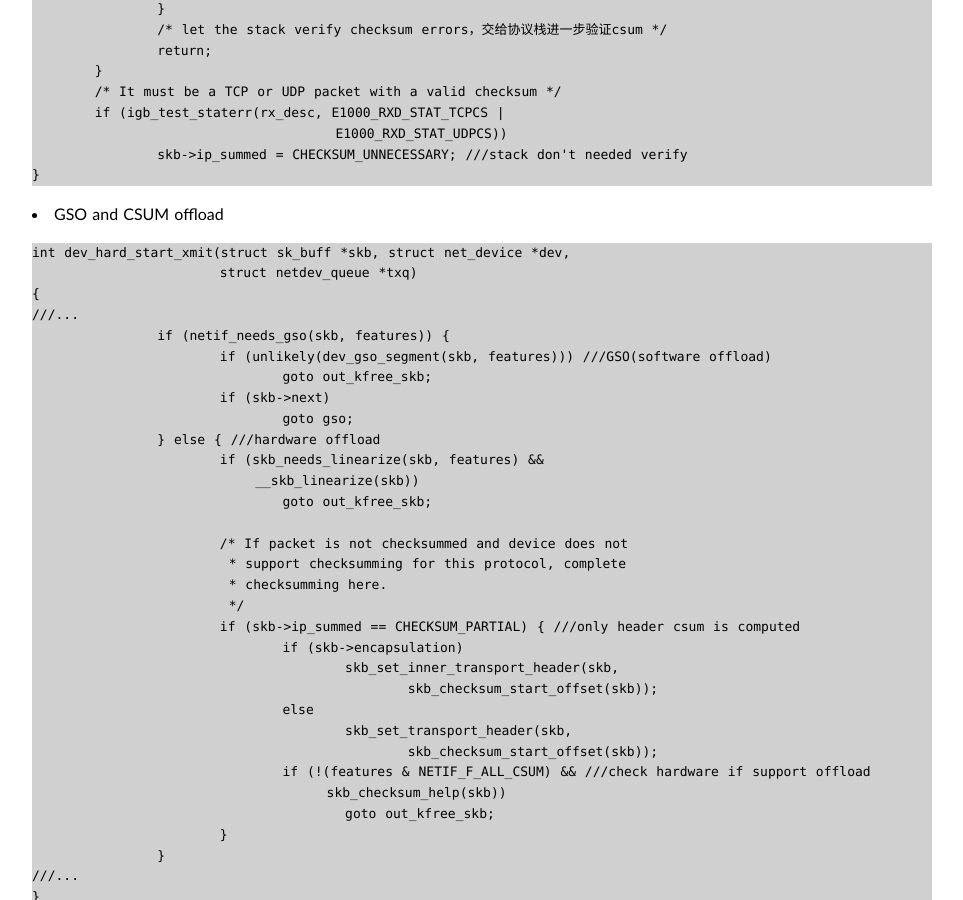
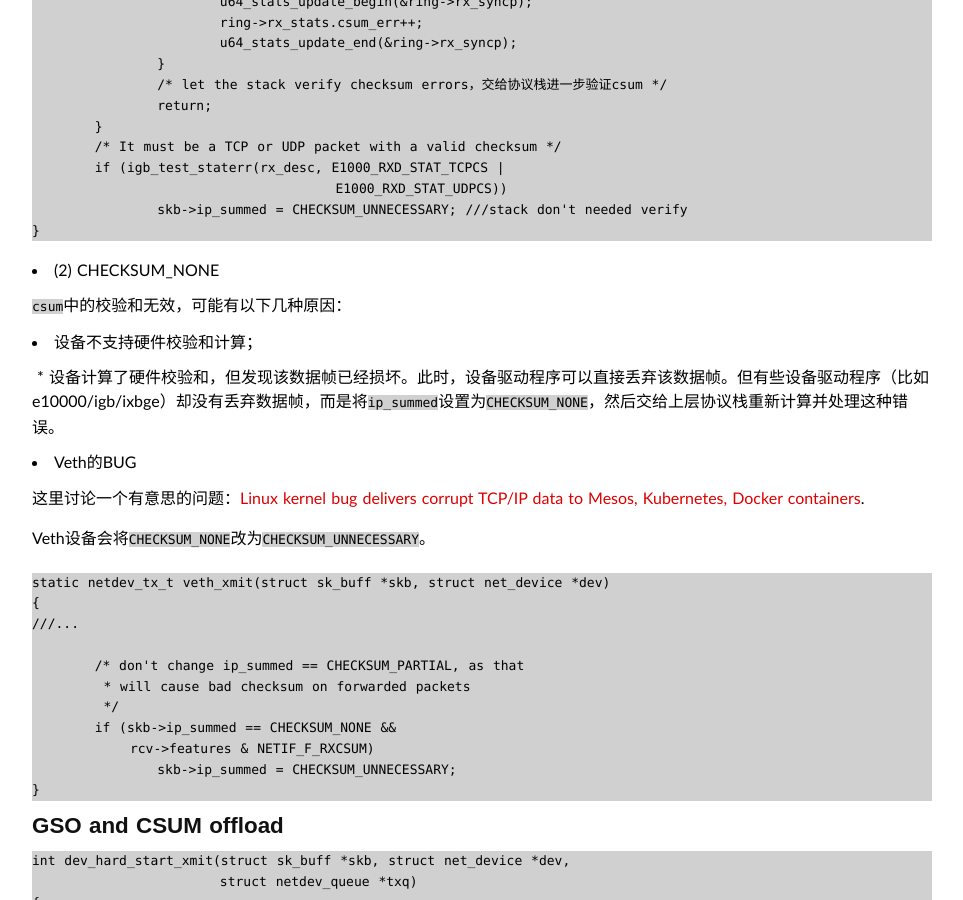
Before and after one commit to hustcat/hustcat.github.io, a Jekyll site: the page built from wiki/network/checksum.md, in a window 1280 px wide and 900 px high, scrolled down 1738 px. Shown: the whole window, without its empty margins (158-1121 px from the left). Built offline with Jekyll 4.4.1, drawn with Linux system fonts in a browser that asks for light colours; some web fonts are replaced; our own code applies the rules of GitHub Pages for plain Markdown files; comment, search, counter and statistics services are not loaded; some of the changed text lies outside the part shown.

Commit message:
Update checksum.md

````diff
--- a/wiki/network/checksum.md
+++ b/wiki/network/checksum.md
@@ -1,5 +1,5 @@
 
-* net_device->features
+## net_device->features
 
 `net_device->features`字段表示设备的各种特性。其中一些位用于表示硬件校验和的计算能力：
 
@@ -19,7 +19,7 @@
 
 值得一提的是，`igb/ixgbe`使用的`NETIF_F_IP_CSUM`.
 
-* sk_buff
+## sk_buff
 
 取决于skb是接收封包，还是发送封包，`skb->csum`和`skb->ip_summed`的意义会不同。
 
@@ -56,9 +56,9 @@ struct sk_buff {
 #define CHECKSUM_PARTIAL 3 ///only compute IP header, not include data
 ```
 
+对于接收包,`skb->csum`可能包含L4校验和。`skb->ip_summed`表述L4校验和的状态：
 
-
-* CHECKSUM_UNNECESSARY
+* (1) CHECKSUM_UNNECESSARY
 
 `CHECKSUM_UNNECESSARY`表示底层硬件已经计算了CSUM。
 
@@ -98,8 +98,36 @@ static inline void igb_rx_checksum(struct igb_ring *ring,
 }
 ```
 
+* (2) CHECKSUM_NONE
 
-* GSO and CSUM offload
+`csum`中的校验和无效，可能有以下几种原因：
+
+  * 设备不支持硬件校验和计算；
+
+  * 设备计算了硬件校验和，但发现该数据帧已经损坏。此时，设备驱动程序可以直接丢弃该数据帧。但有些设备驱动程序（比如e10000/igb/ixbge）却没有丢弃数据帧，而是将`ip_summed`设置为`CHECKSUM_NONE`，然后交给上层协议栈重新计算并处理这种错误。
+
+
+* Veth的BUG
+
+这里讨论一个有意思的问题：[Linux kernel bug delivers corrupt TCP/IP data to Mesos, Kubernetes, Docker containers](https://tech.vijayp.ca/linux-kernel-bug-delivers-corrupt-tcp-ip-data-to-mesos-kubernetes-docker-containers-4986f88f7a19).
+
+Veth设备会将`CHECKSUM_NONE`改为`CHECKSUM_UNNECESSARY`。
+
+```
+static netdev_tx_t veth_xmit(struct sk_buff *skb, struct net_device *dev)
+{
+///...
+
+	/* don't change ip_summed == CHECKSUM_PARTIAL, as that
+	 * will cause bad checksum on forwarded packets
+	 */
+	if (skb->ip_summed == CHECKSUM_NONE &&
+	    rcv->features & NETIF_F_RXCSUM)
+		skb->ip_summed = CHECKSUM_UNNECESSARY;
+}
+```
+
+## GSO and CSUM offload
 
 ```
 int dev_hard_start_xmit(struct sk_buff *skb, struct net_device *dev,
````
